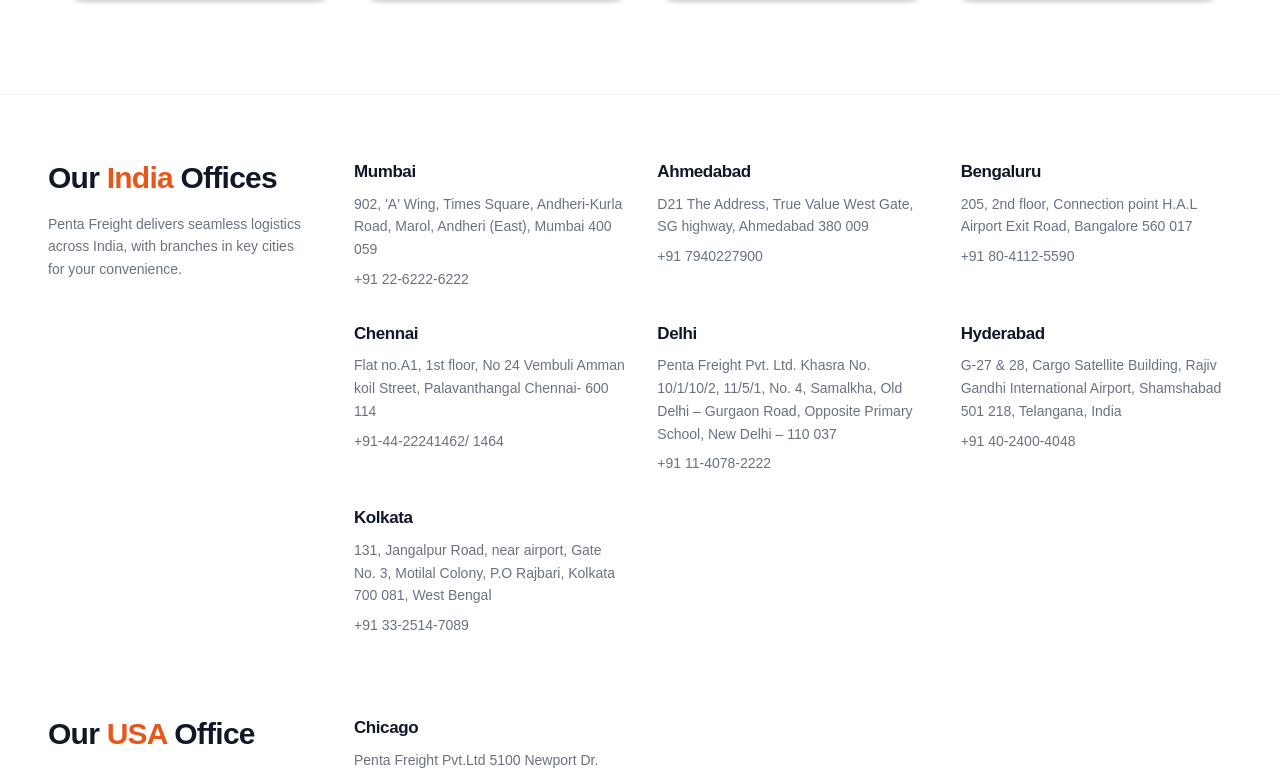
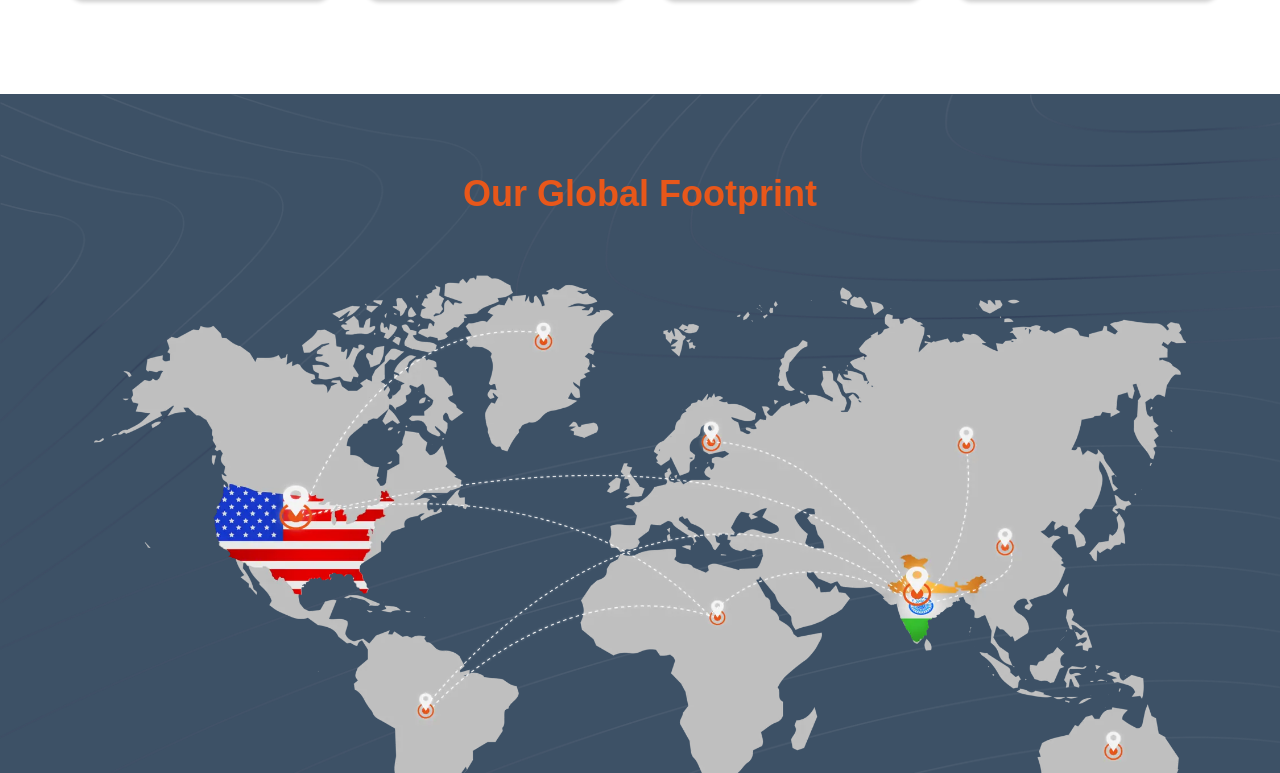
Before and after one commit to tushar163/Nipralo_Frontend_Assignment, a Next.js app: page / in a window 1280 px wide. Shown: the part 8907-9680 px from the top of the page. Built offline with nearby package versions, Linux system fonts and the light colour scheme.

Commit message:
feat: Implement dynamic loading for homepage sections and add Our Global Section component

```diff
--- /dev/null
+++ b/src/Components/HomePageComponents/OurGlobalSection.jsx
@@ -0,0 +1,34 @@
+import Image from 'next/image'
+import React from 'react'
+
+function OurGlobalSection() {
+    return (
+        <section
+            className="w-full py-14 h-screen sm:py-20 overflow-hidden bg-[url('/lineas-CSz1CbRe.png')] bg-no-repeat bg-cover bg-[#3D5166]"
+
+        >
+            <div className="relative z-10">
+                {/* Heading */}
+                <div className="text-center mb-10 sm:mb-14 px-6">
+                    <h2 className="text-3xl sm:text-4xl font-bold text-[#E8571A] mb-3">
+                        Our Global Footprint
+                    </h2>
+
+                </div>
+                <Image
+                    src="/WorldMap.webp"
+                    alt="Penta Freight global footprint map"
+                    width={1200}
+                    height={800}
+                    className="object-contain w-full h-full max-h-[calc(100vh-200px)] mx-auto"
+                />
+
+
+            </div>
+
+
+        </section>
+    )
+}
+
+export default OurGlobalSection
--- a/src/app/page.js
+++ b/src/app/page.js
@@ -1,13 +1,64 @@
 "use client";
 
-import AchievementsSection from "@/Components/HomePageComponents/AchievementsSection";
-import AwardsSection from "@/Components/HomePageComponents/AwardSection";
-import CertificationsSection from "@/Components/HomePageComponents/Certificationssection";
-import ReviewSection from "@/Components/HomePageComponents/ReviewSection";
-import ServicesSection from "@/Components/HomePageComponents/ServicesSection";
-import WhyChooseSection from "@/Components/HomePageComponents/WhyChooseSection";
+import dynamic from "next/dynamic";
 import Image from "next/image";
-import { useRef } from "react";
+import { Suspense, useRef } from "react";
+const ServicesSection = dynamic(
+  () => import("@/Components/HomePageComponents/ServicesSection"),
+  { ssr: false, loading: () => <SectionSkeleton height="h-[600px]" /> }
+);
+
+const WhyChooseSection = dynamic(
+  () => import("@/Components/HomePageComponents/WhyChooseSection"),
+  { ssr: false, loading: () => <SectionSkeleton height="h-[500px]" /> }
+);
+
+const AchievementsSection = dynamic(
+  () => import("@/Components/HomePageComponents/AchievementsSection"),
+  { ssr: false, loading: () => <SectionSkeleton height="h-[320px]" dark /> }
+);
+
+const ReviewSection = dynamic(
+  () => import("@/Components/HomePageComponents/ReviewSection"),
+  { ssr: false, loading: () => <SectionSkeleton height="h-[700px]" /> }
+);
+
+const CertificationsSection = dynamic(
+  () => import("@/Components/HomePageComponents/Certificationssection"),
+  { ssr: false, loading: () => <SectionSkeleton height="h-[280px]" dark /> }
+);
+
+const AwardsSection = dynamic(
+  () => import("@/Components/HomePageComponents/AwardSection"),
+  { ssr: false, loading: () => <SectionSkeleton height="h-[600px]" /> }
+);
+
+const OurGlobalSection = dynamic(
+  () => import("@/Components/HomePageComponents/OurGlobalSection"),
+  { ssr: false, loading: () => <SectionSkeleton height="h-[520px]" dark /> }
+);
+
+// ── Skeleton placeholder shown while a chunk is downloading ──────────────────
+function SectionSkeleton({ height = "h-[400px]", dark = false }) {
+  return (
+    <div
+      className={`w-full ${height} flex items-center justify-center animate-pulse`}
+      style={{ backgroundColor: dark ? "#3D5166" : "#f5f5f5" }}
+    >
+      <div className="flex flex-col items-center gap-4 opacity-30">
+        <div
+          className="h-5 w-48 rounded-full"
+          style={{ backgroundColor: dark ? "white" : "#d1d5db" }}
+        />
+        <div
+          className="h-3 w-72 rounded-full"
+          style={{ backgroundColor: dark ? "white" : "#d1d5db" }}
+        />
+      </div>
+    </div>
+  );
+}
+
 
 export default function HeroBanner() {
   const nextSectionRef = useRef(null);
@@ -18,6 +69,7 @@
       nextSection.scrollIntoView({ behavior: "smooth" });
     }
   };
+
 
   return (
     <>
@@ -119,12 +171,33 @@
           </div>
         </div>
       </div>
+      <Suspense fallback={<SectionSkeleton height="h-[600px]" />}>
         <ServicesSection />
+      </Suspense>
+
+      <Suspense fallback={<SectionSkeleton height="h-[500px]" />}>
         <WhyChooseSection />
+      </Suspense>
+
+      <Suspense fallback={<SectionSkeleton height="h-[320px]" dark />}>
         <AchievementsSection />
+      </Suspense>
+
+      <Suspense fallback={<SectionSkeleton height="h-[700px]" />}>
         <ReviewSection />
+      </Suspense>
+
+      <Suspense fallback={<SectionSkeleton height="h-[280px]" dark />}>
         <CertificationsSection />
+      </Suspense>
+
+      <Suspense fallback={<SectionSkeleton height="h-[600px]" />}>
         <AwardsSection />
+      </Suspense>
+
+      <Suspense fallback={<SectionSkeleton height="h-[520px]" dark />}>
+        <OurGlobalSection />
+      </Suspense>
     </>
   );
 }
```
Lines whose indentation alone changed are shown as unchanged.
